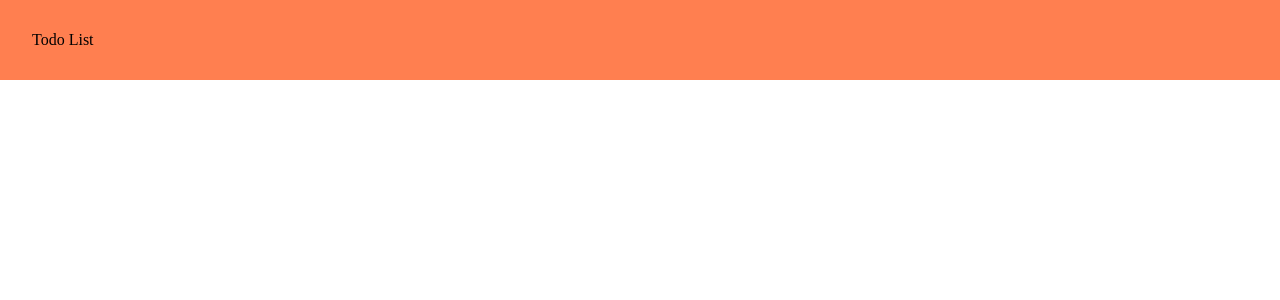
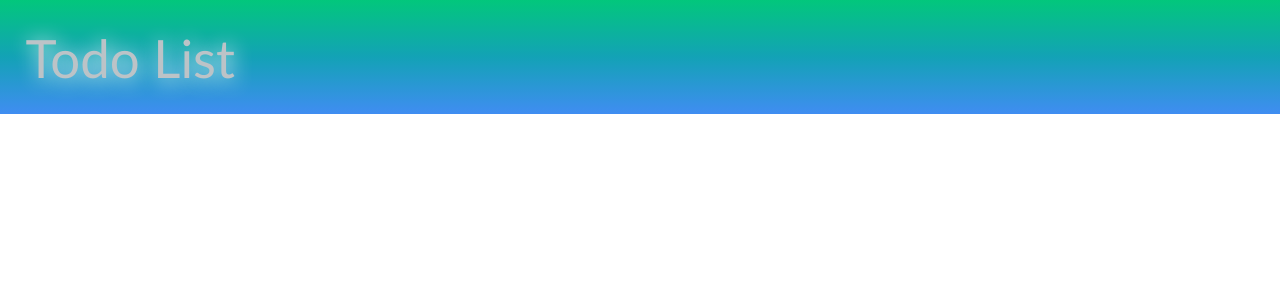
Before and after one commit to Mekhi-Rhodie/Todo-list, a Vue app: page / in a window 1280 px wide. Shown: the top 300 px of the page. Built offline with nearby package versions, Linux system fonts and the light colour scheme.

Commit message:
Update Header.vue
- add linear gradient to the background of the app header
- change the color, font family, and font size of the header text

```diff
--- a/src/components/Header.vue
+++ b/src/components/Header.vue
@@ -10,7 +10,13 @@
 
 <style scoped>
     #app-header {
-        background-color: coral;
-        padding: 2.5%
+        background-image: linear-gradient(#02C77C, #13A2B6, #408DF2);
+        padding: 2%
+    }
+
+    h1 {
+        color: #BCC3C7;
+        font: 3.3rem "Calibri", sans-serif;
+        text-shadow: 1.5px 1.5px 20px white;
     }
 </style>
```
